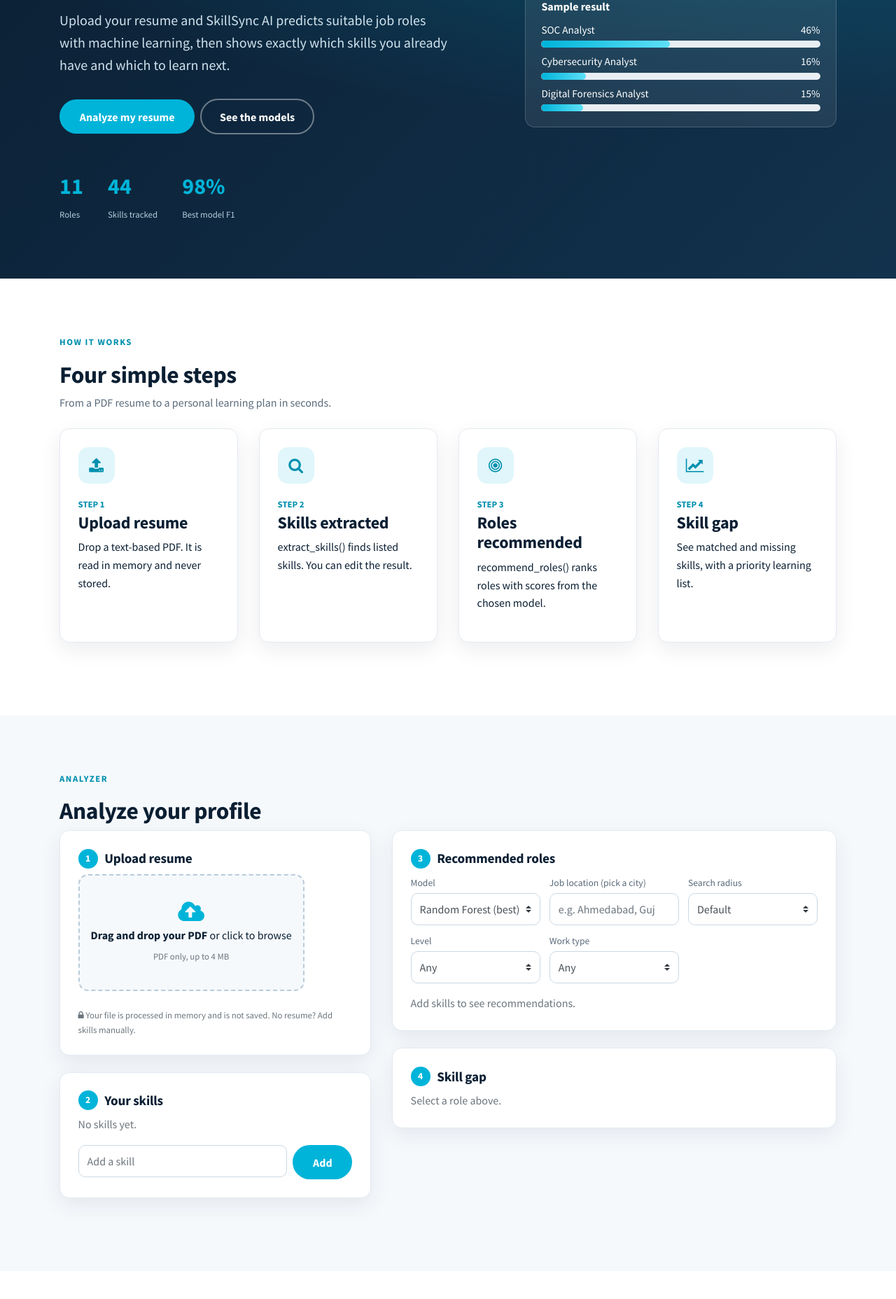
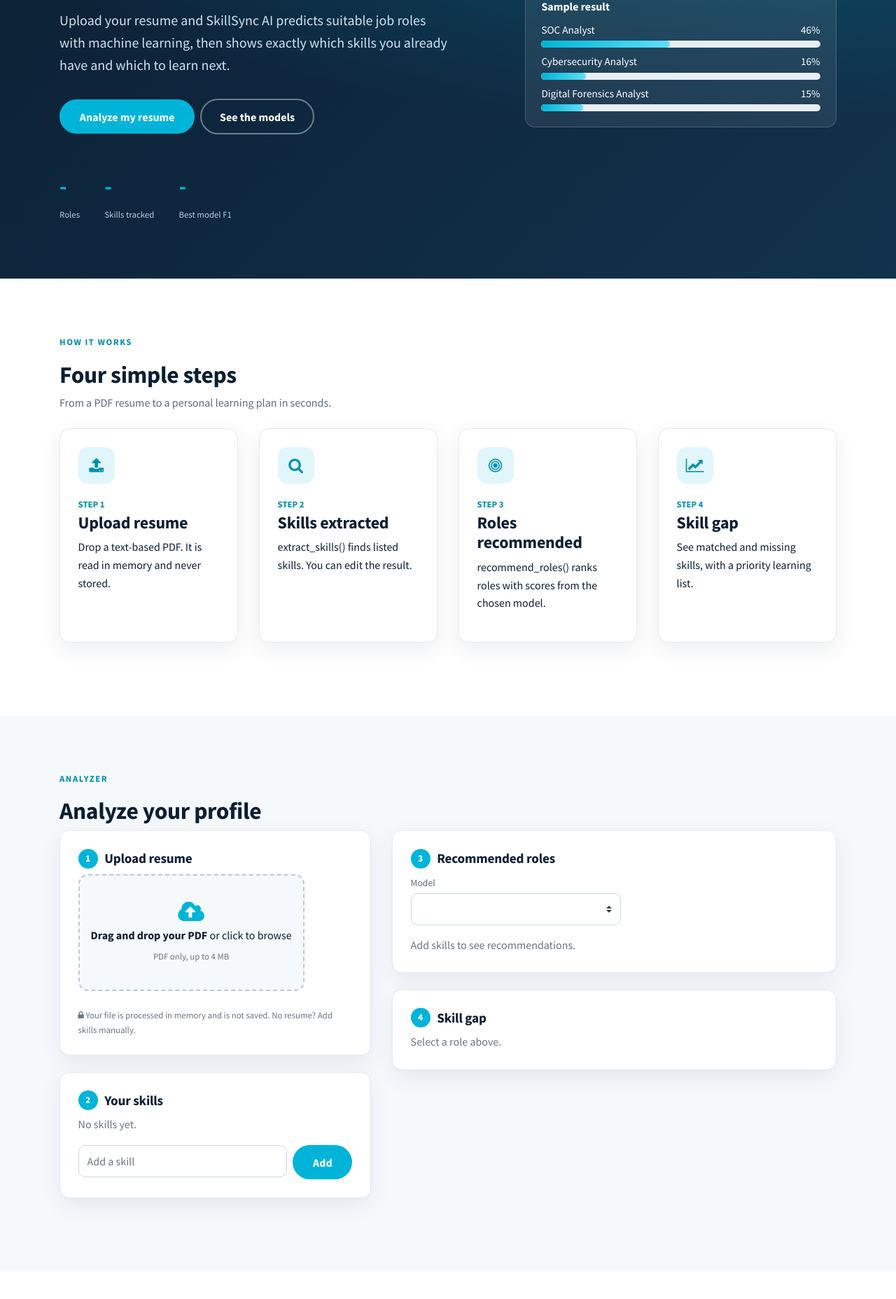
Before and after one commit to kv0011/skillsync-ai, a Flask app: page / in a window 1280 px wide. Shown: the part 322-2178 px from the top of the page at 70% size. Run offline with Flask 3, Linux system fonts and the light colour scheme; lists and menus that the app fills with data are empty; some libraries are stand-ins or nearby versions.

Commit message:
Update index.html

```diff
--- a/templates/index.html
+++ b/templates/index.html
@@ -69,12 +69,8 @@
  </div>
  <div class="col-lg-7">
   <div class="panel"><h3><span class="badge-n">3</span> Recommended roles</h3>
-   <div class="filters no-print">
+   <div class="filters no-print" style="grid-template-columns:minmax(0,300px)">
     <div><label for="model">Model</label><select id="model" class="custom-select"></select></div>
-    <div><label for="loc">Job location (pick a city)</label><input id="loc" class="form-control" list="cityList" placeholder="e.g. Ahmedabad, Gujarat, India"><datalist id="cityList"><option value="Ahmedabad, Gujarat, India"><option value="Gandhinagar, Gujarat, India"><option value="Surat, Gujarat, India"><option value="Vadodara, Gujarat, India"><option value="Mumbai, Maharashtra, India"><option value="Pune, Maharashtra, India"><option value="Bengaluru, Karnataka, India"><option value="Hyderabad, Telangana, India"><option value="Chennai, Tamil Nadu, India"><option value="New Delhi, Delhi, India"><option value="India"></datalist></div>
-    <div><label for="dist">Search radius</label><select id="dist" class="custom-select"><option value="">Default</option><option value="10">10 miles (about 16 km)</option><option value="25">25 miles (about 40 km)</option><option value="50">50 miles (about 80 km)</option><option value="100">100 miles (about 160 km)</option></select></div>
-    <div><label for="lvl">Level</label><select id="lvl" class="custom-select"><option value="">Any</option><option value="1">Internship</option><option value="2">Entry level</option></select></div>
-    <div><label for="wt">Work type</label><select id="wt" class="custom-select"><option value="">Any</option><option value="1">On-site</option><option value="3">Hybrid</option><option value="2">Remote</option></select></div>
    </div>
    <div id="recs"><p class="text-muted mb-0">Add skills to see recommendations.</p></div></div>
   <div class="panel" id="gapPanel"><h3><span class="badge-n">4</span> Skill gap <span id="gapRole" class="text-muted" style="font-weight:400"></span></h3>
```
